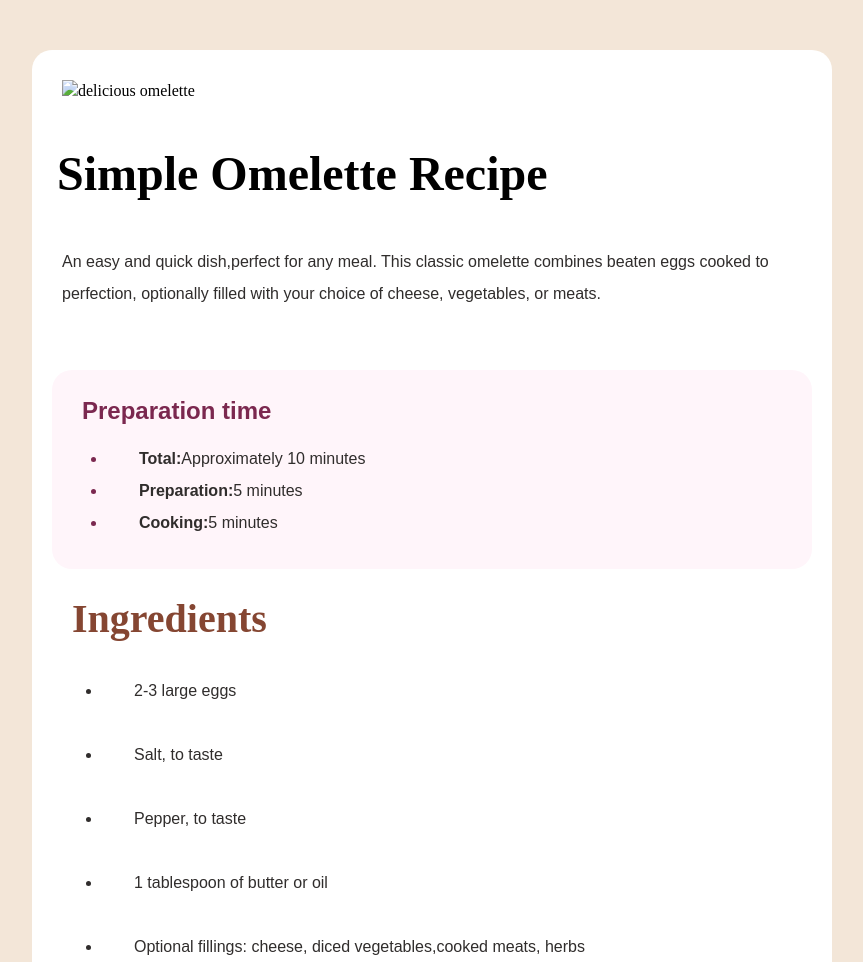
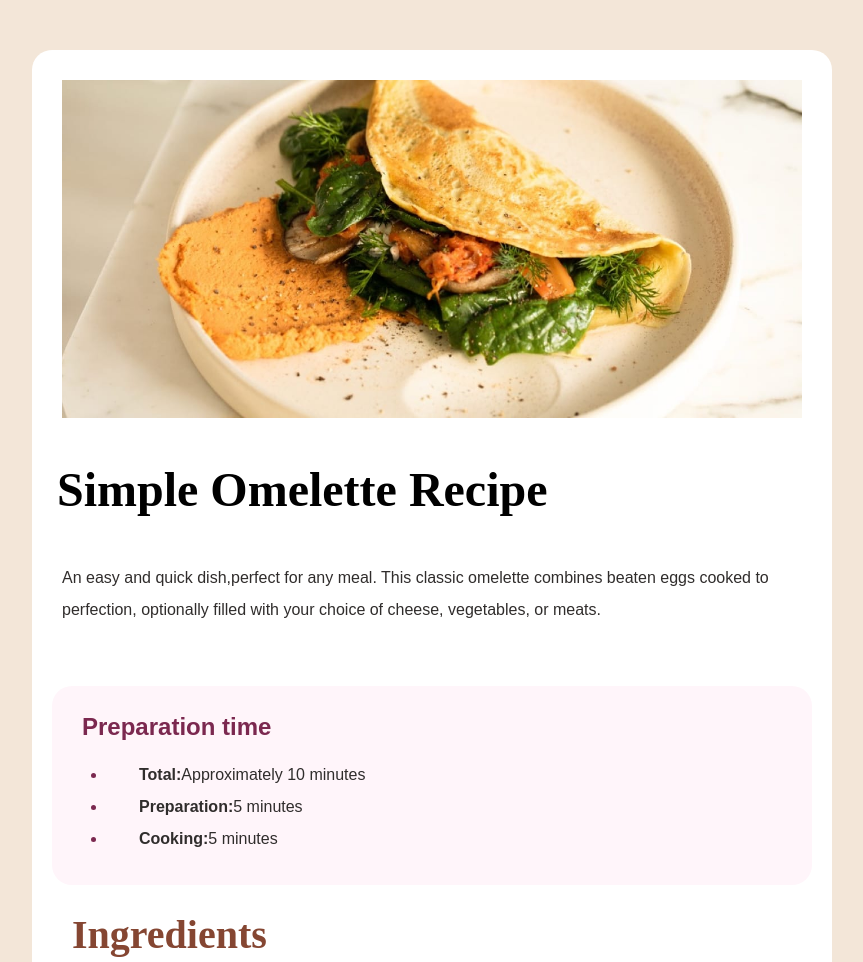
Before and after one commit to Keerthanavaishnav/Recipe-page, a plain HTML site: page index.html in a window 1280 px wide. Shown: the top 962 px of the page, without its empty margins (208-1071 px from the left). Drawn offline with Linux system fonts and the light colour scheme; files whose address does not match are found by name.

Commit message:
Update index.html

```diff
--- a/index.html
+++ b/index.html
@@ -9,7 +9,7 @@
 <body>
     <div class="container">
     <div class="image">
-        <img src="images/image-omelette.jpeg" alt="delicious omelette">
+        <img src="image-omelette.jpeg" alt="delicious omelette">
 
        <h1>Simple Omelette Recipe</h1>
        <p class="description">An easy and quick dish,perfect for any meal. This classic omelette combines beaten eggs cooked to perfection, optionally filled with your choice of cheese, vegetables, or meats. </p>
```
